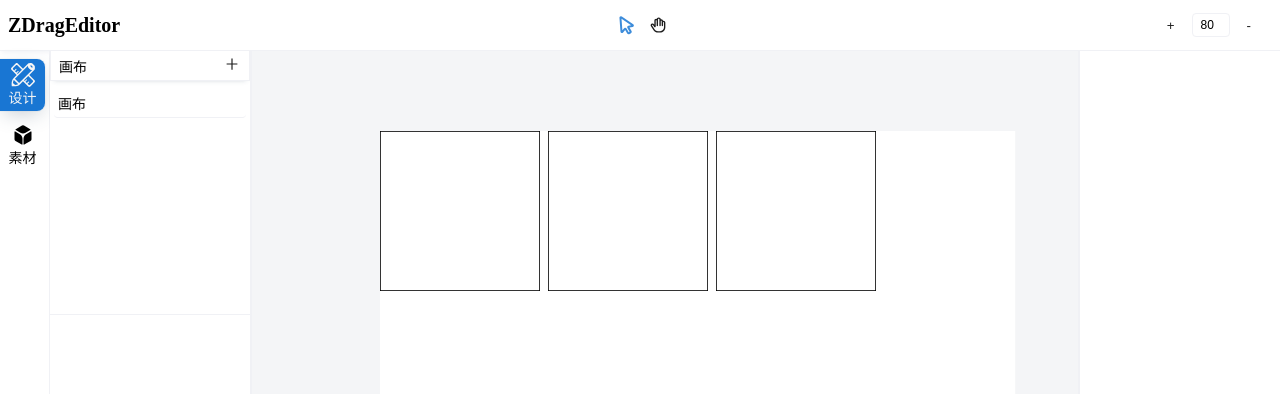
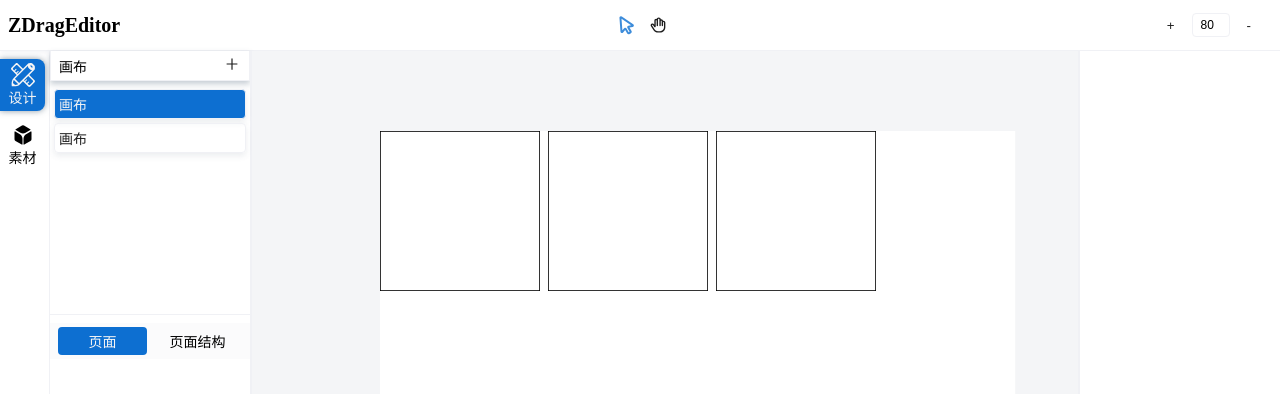
Before and after one commit to Saltedfish117/z-drop-editor, a Vue app: page / in a window 1280 px wide. Shown: the top 394 px of the page. Built offline with nearby package versions, Linux system fonts and the light colour scheme.

Commit message:
canvas-mange

```diff
--- a/src/App.vue
+++ b/src/App.vue
@@ -2,6 +2,7 @@
 import ZDragEditor from "./components/ZDragEditor/ZDragEditor.vue";
 import { reactive, ref } from "vue";
 import type { ZDragNodes, ZCanvasList } from "@/common/type";
+import { getId } from "@/common/utils";
 import { createCanvas, createNode } from "@/common/create";
 // const canvas = createCanvas("1231", {
 //   layout: {
@@ -10,11 +11,11 @@ import { createCanvas, createNode } from "@/common/create";
 // });
 // console.log(canvas.value);
 let pageX = 0;
-const initArr = Array.from({ length: 1 }, (_, c) => {
-  const canvasId = `${c}-canvas`;
+const initArr = Array.from({ length: 2 }, (_, c) => {
+	const canvasId = getId();
 	return createCanvas(canvasId, {
 		children: Array.from({ length: 1 }, (_, p) => {
-      const pageId = `${p}-page`;
+			const pageId = getId();
 			let nodeX = 0;
 			const page = createNode({
 				id: pageId,
@@ -29,7 +30,7 @@ const initArr = Array.from({ length: 1 }, (_, c) => {
 					x: pageX,
 				},
 				children: Array.from({ length: 3 }, (_, n) => {
-          const nodeId = `${n}-node`;
+					const nodeId = getId();
 					const node = createNode({
 						id: nodeId,
 						relative: "pageId",
--- a/src/common/utils.ts
+++ b/src/common/utils.ts
@@ -1,5 +1,13 @@
 import type { App, Plugin } from "vue";
 import type { ZLayout, ZDragNode } from "@/common/type";
+export const getId = () => {
+  return (
+    "id-" +
+    new Date().getTime().toString(36) +
+    "-" +
+    Math.random().toString(36).substring(2, 9)
+  );
+};
 /**
  * 为组件添加 install 方法的类型扩展
  */
@@ -130,13 +138,13 @@ export const calculateRotateCoordinate = (
   return {
     x: Math.round(
       (realTimeCoordinates.x - centerCoordinate.x) * Math.cos(rotate) -
-        (realTimeCoordinates.y - centerCoordinate.y) * Math.sin(rotate) +
-        centerCoordinate.x
+      (realTimeCoordinates.y - centerCoordinate.y) * Math.sin(rotate) +
+      centerCoordinate.x
     ),
     y: Math.round(
       (realTimeCoordinates.x - centerCoordinate.x) * Math.sin(rotate) +
-        (realTimeCoordinates.y - centerCoordinate.y) * Math.cos(rotate) +
-        centerCoordinate.y
+      (realTimeCoordinates.y - centerCoordinate.y) * Math.cos(rotate) +
+      centerCoordinate.y
     ),
   };
 };
--- a/src/components/ZBtn/ZBtn.vue
+++ b/src/components/ZBtn/ZBtn.vue
@@ -34,7 +34,7 @@ const props = withDefaults(defineProps<ZBtnProps>(), {
 <style scoped lang="scss">
 .ZBtn {
 	position: relative;
-  border: 1px solid rgba(var(--z-quiet), 0.8);
+	border: 1px solid rgba(var(--z-quiet));
 	border-radius: 4px;
 	color: var(--z-text);
 	background-color: transparent;
@@ -55,7 +55,7 @@ const props = withDefaults(defineProps<ZBtnProps>(), {
 	} // 交互效果
 	&:not(.is-disabled):hover {
 		// opacity: 0.9;
-    transform: scale(1.03);
+		// transform: scale(1.03);
 	}
 	&:not(.is-disabled):active {
 		transform: scale(0.97);
@@ -81,7 +81,11 @@ const props = withDefaults(defineProps<ZBtnProps>(), {
 	color: rgba(var(--z-text), 1);
 	transition: background-size 1s, transform 0.15s, opacity 0.15s;
 	position: relative;
-  background: linear-gradient(to right, rgb(var(--z-text)), rgb(var(--z-text)))
+	background: linear-gradient(
+			to right,
+			rgb(var(--z-text)),
+			rgb(var(--z-text))
+		)
 		no-repeat right bottom;
 	background-size: 0 1px;
 	&:not(.is-disabled):hover {
@@ -92,11 +96,12 @@ const props = withDefaults(defineProps<ZBtnProps>(), {
 // 颜色扩展
 @each $color in primary, success, danger, warning, info {
 	.z-btn-#{$color} {
-    border-color: rgba(var(--z-#{$color}), 0.8);
-    background-color: rgba(var(--z-#{$color}), 0.8);
+		border-color: rgba(var(--z-#{$color}), 1);
+		background-color: rgba(var(--z-#{$color}), 1);
 		color: rgb(var(--z-text-light));
+
 		&.is-plain {
-      color: rgba(var(--z-#{$color}), 0.8);
+			color: rgba(var(--z-#{$color}), 1);
 			background-color: transparent;
 		}
 	}
@@ -105,6 +110,7 @@ const props = withDefaults(defineProps<ZBtnProps>(), {
 		background-color: transparent;
 		color: rgba(var(--z-#{$color}), 1);
 		position: relative;
+		transition: background-size 1s, transform 0.15s, opacity 0.15s;
 		background: linear-gradient(
 				to right,
 				rgb(var(--z-#{$color})),
--- a/src/components/ZDesign/ZDesign.vue
+++ b/src/components/ZDesign/ZDesign.vue
@@ -1,5 +1,13 @@
 <script setup lang="ts">
-import { defineOptions, defineModel } from "vue";
+import {
+	defineOptions,
+	defineModel,
+	ref,
+	computed,
+	onMounted,
+	watch,
+	onUnmounted,
+} from "vue";
 import ZBtn from "../ZBtn/ZBtn.vue";
 import ZSvgIcon from "../ZSvgIcon/ZSvgIcon.vue";
 import type { ZCanvasList, ZCanvas, ZDragNode, ZMap } from "@/common/type";
@@ -9,9 +17,85 @@ defineOptions({
 const canvas = defineModel<ZCanvasList>("canvas", {
 	required: true,
 });
-const selectCanvas = defineModel<ZCanvas>("selectCanvas");
+const selectCanvas = defineModel<ZCanvas>("selectCanvas", {
+	required: true,
+});
 const selectNode = defineModel<ZDragNode>("selectNode");
 const treeMap = defineModel<ZMap>("treeMap");
+const select = (canvasItem: ZCanvas) => {
+	selectCanvas.value = canvasItem;
+	selectNode.value = undefined;
+};
+const tabs = ref([
+	{
+		label: "页面",
+		name: "page",
+	},
+	{
+		label: "页面结构",
+		name: "nodes",
+	},
+]);
+const selectTab = ref("page");
+const pages = computed(() =>
+	selectCanvas.value.children?.filter((item) => item.type === "page")
+);
+const tabItemRefs = ref<HTMLElement[]>([]);
+const tabSlider = ref({
+	width: 0,
+	height: 0,
+	x: 0,
+	y: 0,
+});
+const observe = ref<InstanceType<typeof ResizeObserver> | null>(null);
+const createObserver = (target: HTMLElement) => {
+	observe.value = new ResizeObserver((entries) => {
+		console.log(entries);
+		for (let entry of entries) {
+			tabSlider.value.width = entry.target.offsetWidth;
+			tabSlider.value.height = entry.target.offsetHeight;
+			tabSlider.value.x = entry.target.offsetLeft;
+			tabSlider.value.y = entry.target.offsetTop;
+		}
+	});
+	observe.value.observe(target, {
+		attributes: true,
+	});
+};
+const clearObserver = () => {
+	if (!observe.value) return;
+	observe.value.disconnect();
+	observe.value = null;
+};
+onUnmounted(() => {
+	clearObserver();
+});
+watch(
+	() => selectTab.value,
+	() => {
+		clearObserver();
+		if (selectTab.value === "page") {
+			createObserver(tabItemRefs.value[0]);
+			tabSlider.value.width = tabItemRefs.value[0].offsetWidth;
+			tabSlider.value.height = tabItemRefs.value[0].offsetHeight;
+			tabSlider.value.x = tabItemRefs.value[0].offsetLeft;
+			tabSlider.value.y = tabItemRefs.value[0].offsetTop;
+		} else {
+			createObserver(tabItemRefs.value[1]);
+			tabSlider.value.width = tabItemRefs.value[1].offsetWidth;
+			tabSlider.value.height = tabItemRefs.value[1].offsetHeight;
+			tabSlider.value.x = tabItemRefs.value[1].offsetLeft;
+			tabSlider.value.y = tabItemRefs.value[1].offsetTop;
+		}
+	}
+);
+onMounted(() => {
+	createObserver(tabItemRefs.value[0]);
+	tabSlider.value.width = tabItemRefs.value[0].offsetWidth;
+	tabSlider.value.height = tabItemRefs.value[0].offsetHeight;
+	tabSlider.value.x = tabItemRefs.value[0].offsetLeft;
+	tabSlider.value.y = tabItemRefs.value[0].offsetTop;
+});
 </script>
 <template>
 	<div class="z-design">
@@ -25,15 +109,50 @@ const treeMap = defineModel<ZMap>("treeMap");
 				</div>
 			</div>
 			<ul class="canvas-list">
-        <li class="canvas-list-item" v-for="canvas in canvas">
+				<ZBtn
+					class="canvas-list-item"
+					v-for="item in canvas"
+					:key="item.id"
+					@click="select(item)"
+					:color="
+						selectCanvas?.id === item.id
+							? 'primary'
+							: 'text-default'
+					"
+				>
 					<span>
-            {{ canvas.label }}
+						{{ item.label }}
 					</span>
-        </li>
+				</ZBtn>
 			</ul>
 		</div>
 		<div class="line"></div>
-    <div class="z-design_bottom"></div>
+		<div class="z-design_bottom">
+			<div class="z-design-tabs">
+				<div
+					:style="{
+						width: `${tabSlider.width}px`,
+						height: `${tabSlider.height}px`,
+						left: `${tabSlider.x}px`,
+						top: `${tabSlider.y}px`,
+					}"
+					class="z-design-tabs-slider"
+				></div>
+				<div
+					class="z-design-tabs-item"
+					v-for="item in tabs"
+					:key="item.value"
+					tabindex="-1"
+					@click="selectTab = item.name"
+					:class="{
+						active: selectTab === item.name,
+					}"
+					ref="tabItemRefs"
+				>
+					{{ item.label }}
+				</div>
+			</div>
+		</div>
 	</div>
 </template>
 <style scoped lang="scss">
@@ -53,14 +172,15 @@ const treeMap = defineModel<ZMap>("treeMap");
 			justify-content: space-between;
 			.title {
 				font-size: var(--z-font-sm);
-        font-weight: 500;
+				font-weight: 300;
 				padding: 0;
 				margin: 0;
 			}
 			border: 1px solid rgb(var(--z-quiet));
 			border-top: none;
-      // border-radius: 0 0 16px 16px;
-      box-shadow: 0px 3px 5px -4px rgba(64, 87, 109, 0.3);
+			// border-radius: 0 0 8px 16px;
+			// box-shadow: 0px 3px 5px -4px rgba(64, 87, 109, 0.3);
+			box-shadow: 0px 3px 6px rgba(64, 87, 109, 0.3);
 		}
 		.canvas-list {
 			list-style: none;
@@ -68,21 +188,14 @@ const treeMap = defineModel<ZMap>("treeMap");
 			margin: 0;
 			.canvas-list-item {
 				padding: 4px 4px;
+				width: 100%;
 				display: flex;
 				align-items: center;
 				justify-content: space-between;
 				font-size: var(--z-font-sm);
-        border-bottom: 1px solid rgb(var(--z-quiet));
-        border-radius: 4px;
-        &:hover {
-          box-shadow: 0px 6px 20px -4px rgba(64, 87, 109, 0.3),
-            0px 0px 0px 1px rgba(64, 87, 109, 0.04);
-          // box-shadow: 0px 4px 10px 0px rgba(var(--z-quiet), 0.6),
-          //   0px 0px 0px 1px rgba(var(--z-quiet), 0.04);
-        }
-        &.active {
+				margin-bottom: 4px;
+				box-shadow: 0px 3px 6px rgba(64, 87, 109, 0.1);
 				border: 1px solid rgb(var(--z-quiet));
-        }
 			}
 		}
 	}
@@ -90,6 +203,49 @@ const treeMap = defineModel<ZMap>("treeMap");
 		width: 100%;
 		height: 50%;
 		max-height: 80%;
+		padding-top: 8px;
+		.z-design-tabs {
+			display: flex;
+			gap: 6px;
+			padding: 4px 8px;
+			background-color: rgba(var(--z-quiet), 0.3);
+			position: relative;
+			.z-design-tabs-item {
+				padding: 4px 8px;
+				font-size: var(--z-font-sm);
+				flex: 1;
+				text-align: center;
+				border-radius: 4px;
+				cursor: pointer;
+				user-select: none;
+				&:not(.active):hover {
+					box-shadow: 0 0 6px rgba(64, 87, 109, 0.1);
+					background-color: rgb(var(--z-page));
+					transition: all 0.3s ease;
+					color: rgb(var(--z-primary));
+				}
+				&:not(.active):active {
+					box-shadow: 0 0 6px rgba(64, 87, 109, 0.1);
+					background-color: rgba(var(--z-page), 0.6);
+					transform: scale(0.98);
+					user-select: none;
+					transition: all 0.3s ease;
+					color: rgb(var(--z-primary));
+				}
+				&.active {
+					color: rgb(var(--z-text-light));
+				}
+				z-index: 1;
+			}
+			.z-design-tabs-slider {
+				position: absolute;
+				top: 0;
+				left: 0;
+				background-color: rgb(var(--z-primary));
+				border-radius: 4px;
+				transition: left 0.15s ease;
+			}
+		}
 	}
 	.line {
 		height: 1px;
--- a/src/components/ZDragEditor/ZDragEditor.vue
+++ b/src/components/ZDragEditor/ZDragEditor.vue
@@ -40,7 +40,7 @@ const ZSvgIcon = defineAsyncComponent(
 );
 const ZDrag = defineAsyncComponent(() => import("../ZDrag/ZDrag.vue"));
 const ZNode = defineAsyncComponent(() => import("../ZNode/ZNode.vue"));
-import { calculateMousedownPosition, serializer } from "@/common/utils";
+import { calculateMousedownPosition, serializer, getId } from "@/common/utils";
 import { createCanvas } from "@/common/create";
 import type {
 	ZDragNode,
@@ -90,7 +90,8 @@ const hijackNodeAxis = computed({
 			const relative = selectNode.value.relative;
 			const containerId = selectNode.value[relative];
 
-      if (!containerId) throw new Error("relative container is not exist");
+			if (!containerId)
+				throw new Error("relative container is not exist");
 			console.log(treeMap.has(containerId));
 			if (
 				treeMap.has(containerId) &&
@@ -112,7 +113,8 @@ const hijackNodeAxis = computed({
 		if (selectNode.value && selectNode.value.relative) {
 			const relative = selectNode.value.relative;
 			const containerId = selectNode.value[relative];
-      if (!containerId) throw new Error("relative container is not exist");
+			if (!containerId)
+				throw new Error("relative container is not exist");
 			if (
 				treeMap.has(containerId) &&
 				treeMap.get(containerId)?.type !== "canvas"
@@ -188,14 +190,7 @@ const setSelectCanvas = (canvas: ZCanvas) => {
 const getSelectNode = () => {
 	return selectNode.value;
 };
-const getId = () => {
-  return (
-    "id-" +
-    new Date().getTime().toString(36) +
-    "-" +
-    Math.random().toString(36).substring(2, 9)
-  );
-};
+
 const addNode = (
 	event: { clientX: number; clientY: number },
 	data: {
@@ -676,7 +671,11 @@ onUnmounted(() => {
 		<template v-if="!$slots.toolbar">
 			<ZToolbar class="toolbar">
 				<template #left="scope">
-          <slot v-if="$slots['toolbar-left']" name="left" v-bind="scope"></slot>
+					<slot
+						v-if="$slots['toolbar-left']"
+						name="left"
+						v-bind="scope"
+					></slot>
 					<template v-else>
 						<h1 class="z-logo">ZDragEditor</h1>
 					</template>
@@ -703,7 +702,9 @@ onUnmounted(() => {
 							<ZBtn
 								@click="drag"
 								:color="
-                  selectCanvas.mode === 'drag' ? 'text-primary' : 'text-default'
+									selectCanvas.mode === 'drag'
+										? 'text-primary'
+										: 'text-default'
 								"
 								:padding="false"
 							>
@@ -738,7 +739,11 @@ onUnmounted(() => {
 					}"
 					@click="selectMenu = item.name"
 				>
-          <ZSvgIcon :size="24" class="icon" :name="item.icon"></ZSvgIcon>
+					<ZSvgIcon
+						:size="24"
+						class="icon"
+						:name="item.icon"
+					></ZSvgIcon>
 					<span class="text">{{ item.text }}</span>
 				</li>
 			</ul>
@@ -802,7 +807,9 @@ onUnmounted(() => {
 							@mousedown.stop="setSelectNode()"
 						>
 							<template #default="{ canvas }">
-                <div style="position: absolute; top: 0; left: 0">
+								<div
+									style="position: absolute; top: 0; left: 0"
+								>
 									<!--    @before-move="moveStart"
                   @after-move="moveEnd"  @dblclick="dblclick(store.active, $event)" -->
 									<ZDrag
@@ -820,11 +827,17 @@ onUnmounted(() => {
 									</ZDrag>
 								</div>
 								<ZNode
-                  v-for="(node, index) in selectCanvas.children"
+									v-for="(
+										node, index
+									) in selectCanvas.children"
 									:key="node.id"
 									v-model="selectCanvas.children[index]"
 									@select="setSelectNode"
-                  @mousedown.stop="setSelectNode(selectCanvas.children[index])"
+									@mousedown.stop="
+										setSelectNode(
+											selectCanvas.children[index]
+										)
+									"
 									@drop="drop"
 								></ZNode>
 							</template>
@@ -955,22 +968,28 @@ onUnmounted(() => {
 					height: 100%;
 					position: absolute;
 					left: 0;
-          background-color: rgba(var(--z-primary), 0.95);
 					border-radius: 0 8px 8px 0;
 					transition: transform 0.2s ease-in-out;
-          box-shadow: 0px 6px 20px -4px rgba(64, 87, 109, 0.3),
-            0px 0px 0px 1px rgba(64, 87, 109, 0.04);
+					box-shadow: 0px 0px 6px rgba(64, 87, 109, 0.6);
+					// box-shadow: 0px 6px 20px -4px rgba(64, 87, 109, 0.3),
+					//   0px 0px 0px 1px rgba(64, 87, 109, 0.04);
 					// 0px 0px 0px 1px rgba(64, 87, 109, 0.04),
 					// rgba(64, 87, 109, 0.3)
 					// transition: width 0.2s ease-in-out, height 0.2s ease-in-out;
 					transform: scaleX(0);
 					transform-origin: left;
 				}
+				// &:hover {
+				// 	&::before {
+				// 		transform: scaleX(1);
+				// 		background-color: rgba(var(--z-quiet), 0.3);
+				// 	}
+				// }
 				&.active {
 					&::before {
 						transform: scaleX(1);
+						background-color: rgba(var(--z-primary), 1);
 					}
-          // background-color: rgb(var(--z-primary));
 					color: rgb(var(--z-text-light));
 				}
 			}
```
Lines whose indentation alone changed are shown as unchanged.
